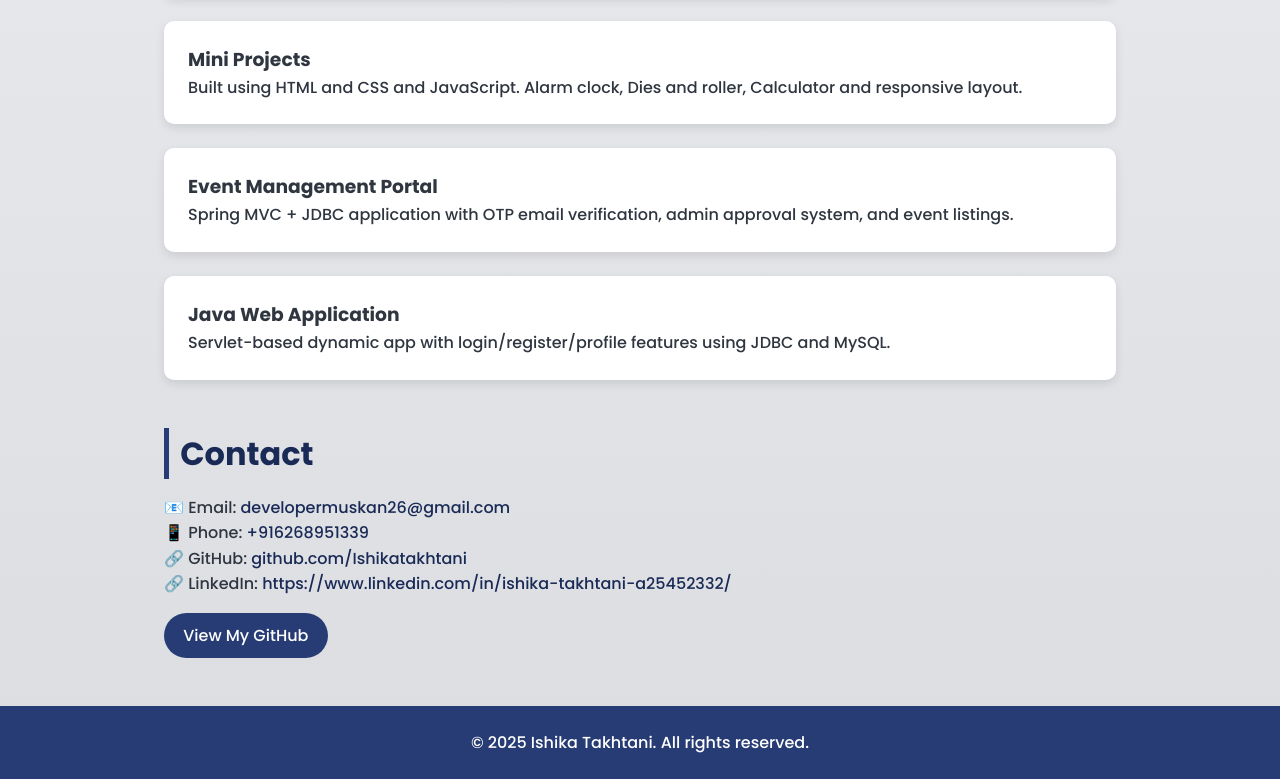
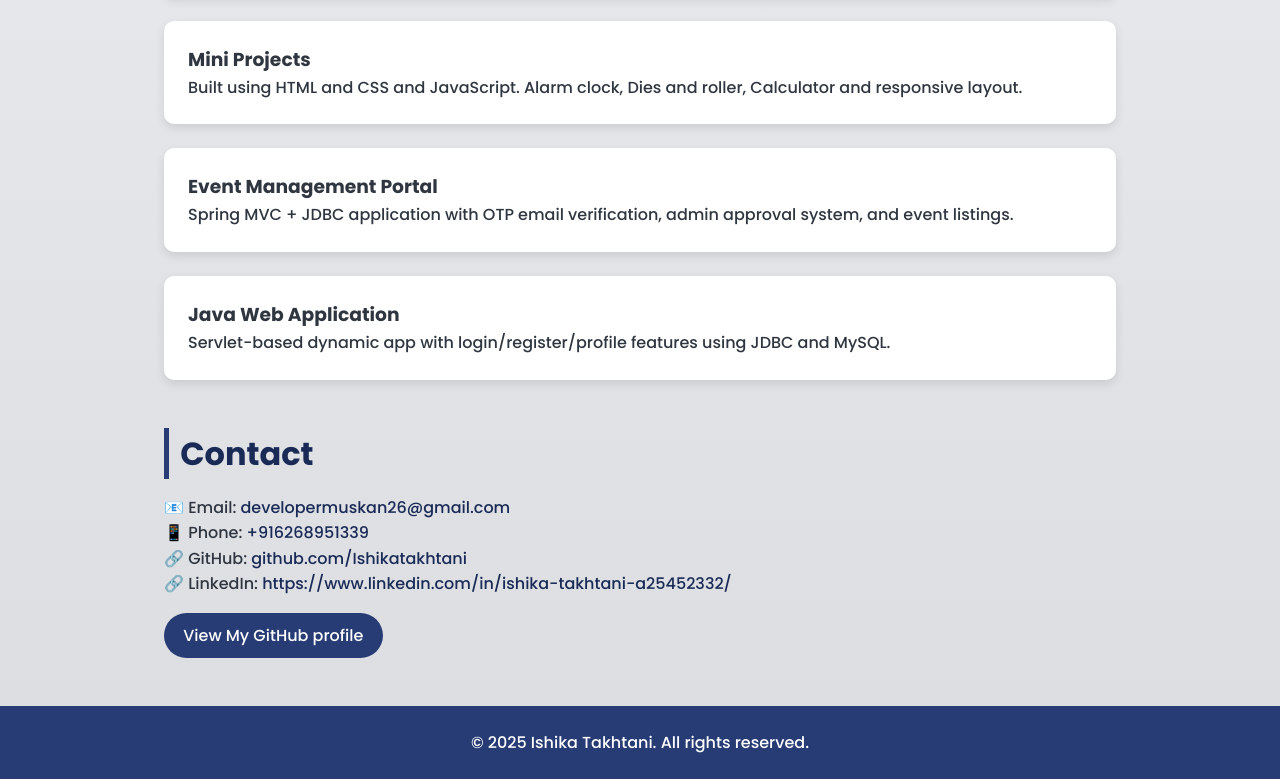
Before and after one commit to Ishikatakhtani/Portfolio, a plain HTML site: page index.html in a window 1280 px wide. Shown: the part 1212-1991 px from the top of the page. Drawn offline with Linux system fonts and the light colour scheme.

Commit message:
Added README.md and updated portfolio

```diff
--- a/index.html
+++ b/index.html
@@ -201,7 +201,7 @@
         🔗 GitHub: <a href="https://github.com/Ishikatakhtani" target="_blank">github.com/Ishikatakhtani</a><br>
         🔗 LinkedIn: <a href="#" target="_blank">https://www.linkedin.com/in/ishika-takhtani-a25452332/</a>
       </p>
-      <a href="https://github.com/Ishikatakhtani" class="btn" target="_blank">View My GitHub</a>
+      <a href="https://github.com/Ishikatakhtani" class="btn" target="_blank">View My GitHub profile</a>
     </section>
   </div>
 
```
Also changed, not shown: 1 other file.
